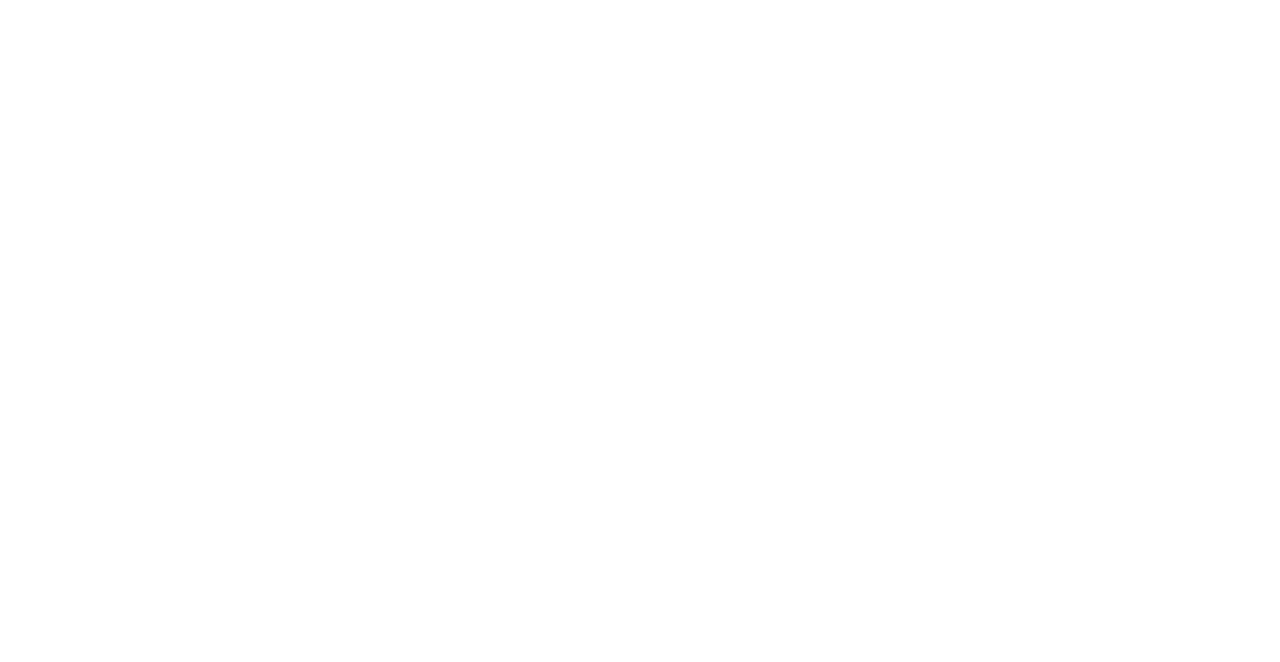
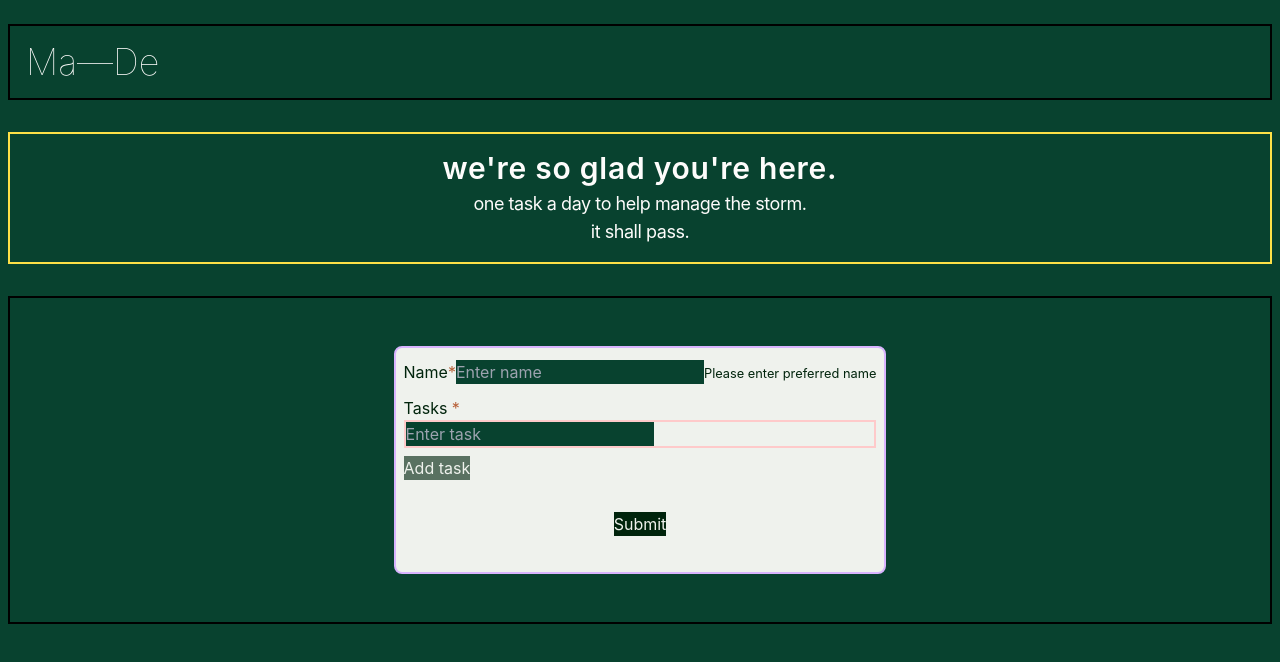
Before and after one commit to NjokiKimani/ma-de-react-app, a React (Create React App) app in the folder made/: page / in a window 1280 px wide. Shown: the top 662 px of the page. Built offline with nearby package versions, Linux system fonts and the light colour scheme.

Commit message:
Added Homepage.js and css

```diff
--- a/made/src/App.css
+++ b/made/src/App.css
@@ -2,3 +2,8 @@
 @tailwind components;
 @tailwind utilities;
 @import "bootstrap/dist/css/bootstrap.css";
+
+
+*{
+    background: #08422f;
+}
--- a/made/src/App.jsx
+++ b/made/src/App.jsx
@@ -1,13 +1,23 @@
+//dependecies imports
+import { BrowserRouter as Router, Routes, Route } from 'react-router-dom';
 
+
+
+//css import
 import './App.css';
+
+//pages imports
+import Homepage from './Homepage';
+import Madepage from './Madepage';
 
 function App() {
   return (
-    <div className="App">
-      <header className="App-header">
-
-      </header>
-    </div>
+    <Router className="bg-[#08422f]">
+      <Routes>
+        <Route path="/" element={<Homepage />}></Route>
+        <Route path="/made" element={<Madepage />}></Route>
+      </Routes>
+    </Router>
   );
 }
 
--- a/made/src/Homepage.jsx
+++ b/made/src/Homepage.jsx
@@ -0,0 +1,109 @@
+import React, {useState} from 'react'
+
+//dependecies imports
+import {Form, FormControl, FormGroup, FormLabel, FormText} from 'react-bootstrap'
+import {Button} from 'react-bootstrap'
+
+function Homepage() {
+
+    //states
+const [taskList, setTaskList] = useState([{tasks:''}])
+
+//utility functions
+const handleAdd = () => {
+    setTaskList([...taskList, {task:""}])
+}
+  return (
+    <div className="w-full h-screen p-2 bg-[#08422f]">
+      <header>
+        <h3 className=" text-[#fdfcfb] text-4xl my-4 p-4 font-thin border-2 border-black">
+          Ma—De
+        </h3>
+      </header>
+      <div className="border-2 border-yellow-300 my-8 py-4">
+        <p className="text-[#fdfcfb] text-center mb-1 font-semibold text-3xl tracking-wide">
+          we're so glad you're here.
+        </p>
+        <p className="text-[#fdfcfb] text-center text-lg tracking-tight">
+          one task a day to help manage the storm.
+          <br />
+          it shall pass.
+        </p>
+      </div>
+      <div className="w-full  border-black border-2 flex flex-col items-center ">
+        <div className="border-2 border-purple-300 rounded-lg text-center my-12 py-3 px-2 bg-[#eff2ed] text-[#00240c]">
+          <Form className="inline-block mx-0 text-left bg-[#eff2ed]">
+            <FormGroup className="mb-3 bg-[#eff2ed]">
+              <FormLabel className="bg-[#eff2ed]">
+                Name
+                <span className="text-[#b76038] bg-[#eff2ed]">*</span>
+              </FormLabel>
+              <FormControl
+                type="text"
+                placeholder="Enter name"
+                className="focus:border-[#00240c] focus:ring-0 focus:outline-none"
+                required
+                name="name"
+                autoComplete="off"
+              />
+              <FormText className="text-muted bg-[#eff2ed]">
+                Please enter preferred name
+              </FormText>
+            </FormGroup>
+
+            <FormGroup className="bg-[#eff2ed]">
+              <FormLabel className="bg-[#eff2ed]">
+                Tasks <span className="text-[#b76038] bg-[#eff2ed]">*</span>
+              </FormLabel>
+              {taskList.map((t, i) => (
+                <div key={i}>
+                  <div className="border-2 border-red-200 bg-[#eff2ed] flex justify-between items-center">
+                    {" "}
+                    <FormControl
+                      type="text"
+                      placeholder="Enter task"
+                      required
+                      autoComplete="off"
+                      className="mr-12 focus:border-[#00240c] focus:ring-0 focus:outline-none"
+                    />{" "}
+                    {taskList.length !== 1 && (
+                      <Button
+                        className="text-[#eff2ed] bg-[#e9b095] border-[#e9b095] hover:bg-[#eff2ed] hover:border-[#e9b095] hover:text-[#e9b095]
+                 active:!bg-[#eff2ed] active:!text-[#e9b095] active:!border-[#e9b095]"
+                      >
+                        Remove
+                      </Button>
+                    )}
+                  </div>
+
+                  {taskList.length - 1 === i && (
+                    <div className="bg-[#eff2ed]">
+                      <Button
+                        onClick={handleAdd}
+                        className="text-[#eff2ed] my-2 bg-[#597161] border-[#597161] hover:bg-[#eff2ed] hover:border-[#597161] hover:text-[#597161]
+               active:!bg-[#eff2ed] active:!text-[#597161] active:!border-[#597161]"
+                      >
+                        Add task
+                      </Button>
+                    </div>
+                  )}
+                </div>
+              ))}
+            </FormGroup>
+
+            <div className="flex justify-center items-center bg-[#eff2ed]">
+              <Button
+                className="text-[#eff2ed] my-6 bg-[#00240c] border-[#00240c] hover:bg-[#eff2ed] hover:border-[#00240c] hover:text-[#00240c]
+               active:!bg-[#eff2ed] active:!text-[#00240c] active:!border-[#00240c]"
+              >
+                Submit
+              </Button>
+            </div>
+          </Form>
+        </div>
+      </div>
+    </div>
+  );
+}
+
+export default Homepage
--- a/made/src/Madepage.jsx
+++ b/made/src/Madepage.jsx
@@ -0,0 +1,9 @@
+import React from 'react'
+
+function Madepage() {
+  return (
+    <div>Madepage</div>
+  )
+}
+
+export default Madepage
```
